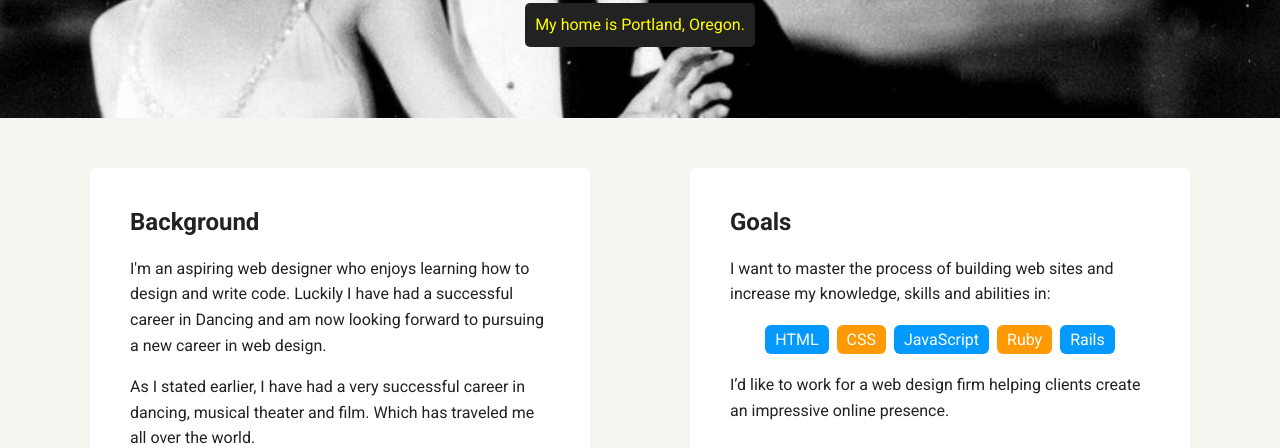
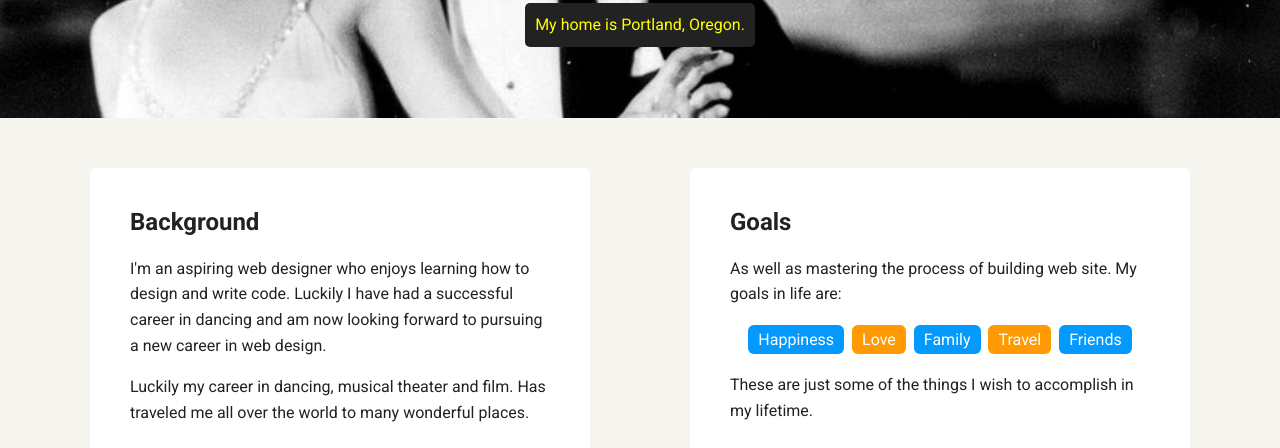
Before and after one commit to boziw220/techgedree-project-one, a plain HTML site: page portfolio_update_v1/index.html in a window 1280 px wide. Shown: the part 352-800 px from the top of the page. Drawn offline with Linux system fonts and the light colour scheme; a web font is replaced by a local one.

Commit message:
More changes to <p> and <li>

```diff
--- a/portfolio_update_v1/index.html
+++ b/portfolio_update_v1/index.html
@@ -25,21 +25,21 @@
     <main class="flex">
       <div class="card">
         <h2>Background</h2>
-        <p>I'm an aspiring web designer who enjoys learning how to design and write code. Luckily I have had a successful career in Dancing and am now looking forward to pursuing a new career in web design.</p>
-        <p>As I stated earlier, I have had a very successful career in dancing, musical theater and film. Which has traveled me all over the world.</p>
+        <p>I'm an aspiring web designer who enjoys learning how to design and write code. Luckily I have had a successful career in dancing and am now looking forward to pursuing a new career in web design.</p>
+        <p>Luckily my career in dancing, musical theater and film. Has traveled me all over the world to many wonderful places.</p>
       </div>
 
       <div class="card">
         <h2>Goals</h2>
-        <p>I want to master the process of building web sites and increase my knowledge, skills and abilities in:</p>
+        <p>As well as mastering the process of building web site. My goals in life are:</p>
         <ul class="skills">
-          <li>HTML</li>
-          <li>CSS</li>
-          <li>JavaScript</li>
-          <li>Ruby</li>
-          <li>Rails</li>
+          <li>Happiness</li>
+          <li>Love</li>
+          <li>Family</li>
+          <li>Travel</li>
+          <li>Friends</li>
         </ul>
-        <p>I’d like to work for a web design firm helping clients create an impressive online presence.</p>
+        <p>These are just some of the things I wish to accomplish in my lifetime.</p>
       </div>
 
     </main>
```
